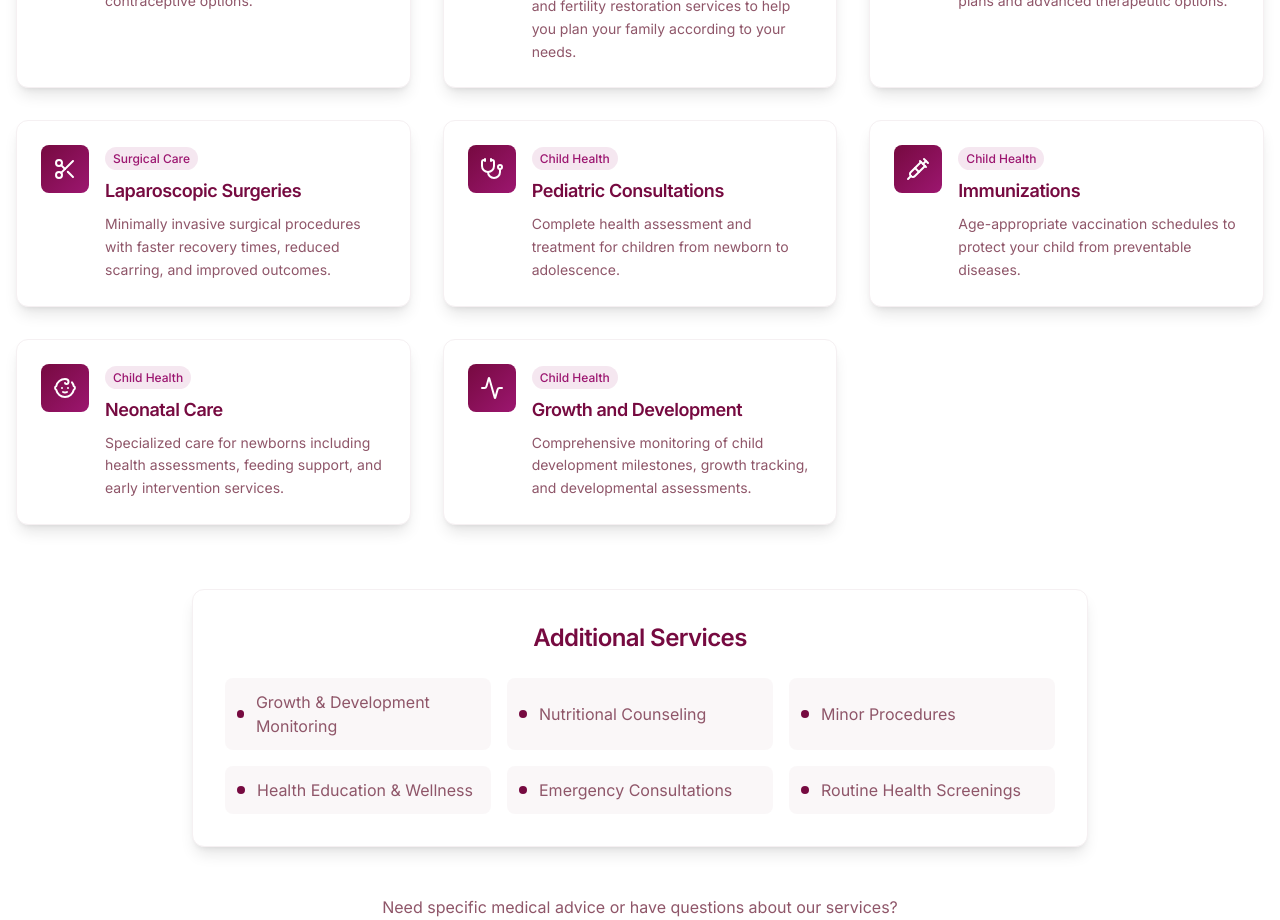
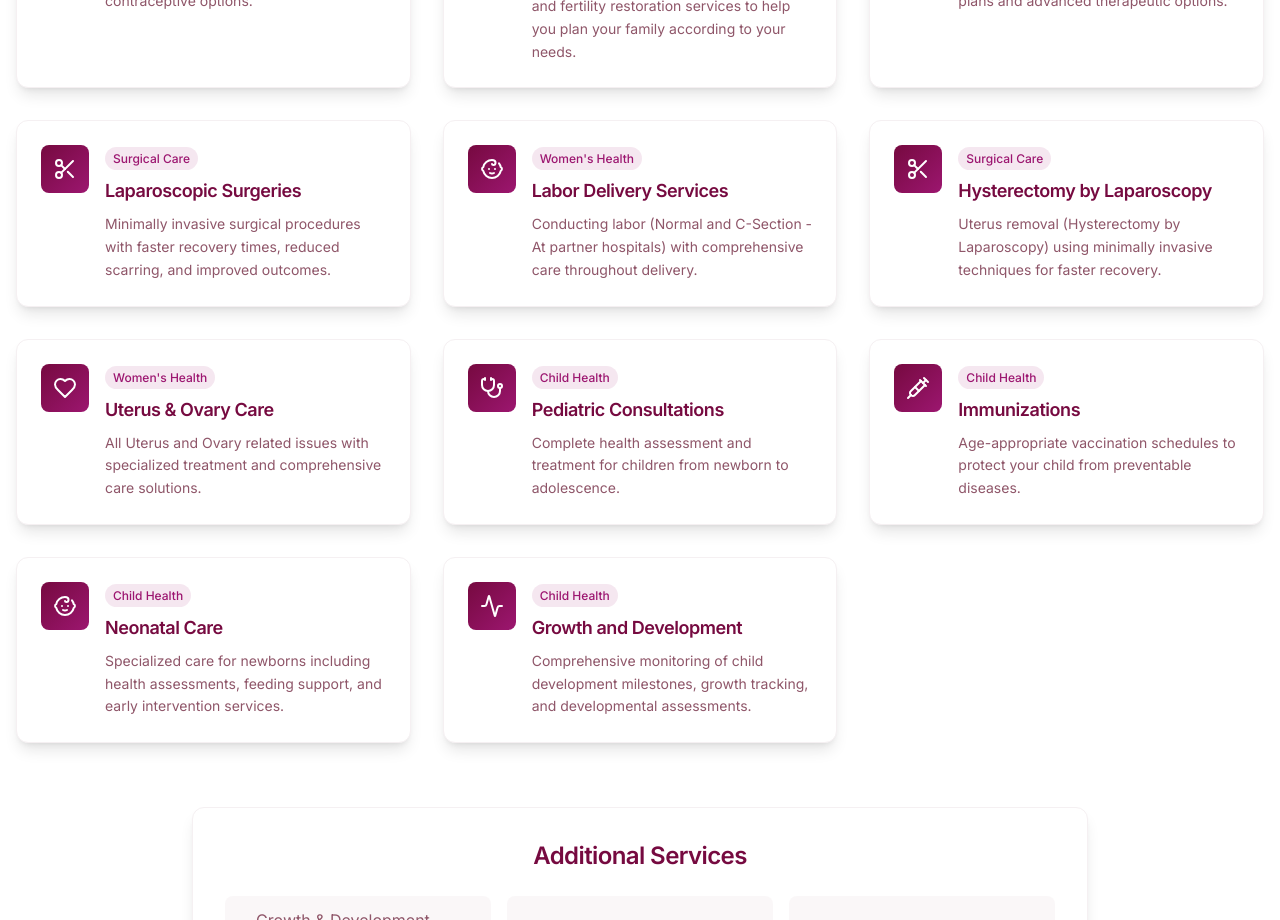
Before and after one commit to drvinodhinisclinic/care-connect-singlefile, a React (Vite) app: page / in a window 1280 px wide. Shown: the part 2520-3440 px from the top of the page. Built offline with nearby package versions, Linux system fonts and the light colour scheme; the HTML template or start-up script is replaced by a standard one.

Commit message:
Add new medical services

```diff
--- a/src/components/Services.tsx
+++ b/src/components/Services.tsx
@@ -46,6 +46,25 @@ const Services = () => {
       title: "Laparoscopic Surgeries",
       description: "Minimally invasive surgical procedures with faster recovery times, reduced scarring, and improved outcomes.",
       category: "Surgical Care"
+    },
+    // Specialized Services
+    {
+      icon: Baby,
+      title: "Labor Delivery Services",
+      description: "Conducting labor (Normal and C-Section - At partner hospitals) with comprehensive care throughout delivery.",
+      category: "Women's Health"
+    },
+    {
+      icon: Scissors,
+      title: "Hysterectomy by Laparoscopy",
+      description: "Uterus removal (Hysterectomy by Laparoscopy) using minimally invasive techniques for faster recovery.",
+      category: "Surgical Care"
+    },
+    {
+      icon: Heart,
+      title: "Uterus & Ovary Care",
+      description: "All Uterus and Ovary related issues with specialized treatment and comprehensive care solutions.",
+      category: "Women's Health"
     },
     // Child Health
     {
```
